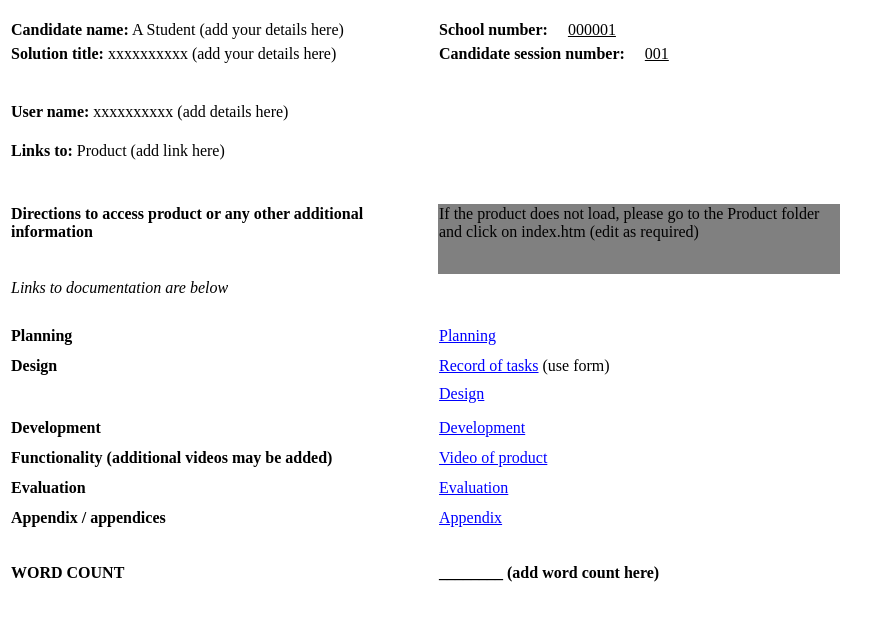
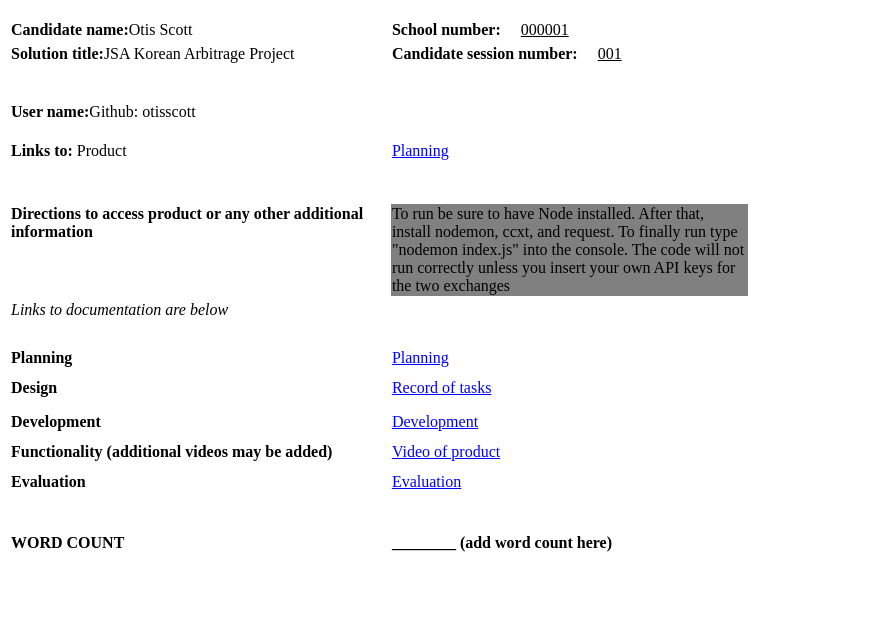
Before and after one commit to otisscott/IA, a plain HTML site: page cover_page.htm in a window 1280 px wide. Shown: the part 37-658 px from the top of the page, without its empty margins (0-893 px from the left). Drawn offline with Linux system fonts and the light colour scheme.

Commit message:
Fixed the cover page

```diff
--- a/cover_page.htm
+++ b/cover_page.htm
@@ -12,13 +12,13 @@
 
 <table>
 <tr>
-<td width=320 colspan=2><p><b>Candidate name:</b> A Student (add your details here)</p></td>
+<td width=320 colspan=2><p><b>Candidate name:</b>Otis Scott</p></td>
 <td width=400><p><b>School number:&nbsp &nbsp &nbsp</b><u>000001</u></p></td>
 <td width=200></td>
 <tr>
 
 <tr>
-<td width=320 colspan=2><p><b>Solution title:</b> xxxxxxxxxx (add your details here)</p></td>
+<td width=320 colspan=2><p><b>Solution title:</b>JSA Korean Arbitrage Project</p></td>
 <td width=400><p><b>Candidate session number:&nbsp &nbsp &nbsp</b><u>001</u></p></td>
 <td width=200></td>
 <tr>
@@ -30,7 +30,7 @@
 <tr>
 
 <tr>
-<td width=320 colspan=2><p><b>User name:</b> xxxxxxxxxx (add details here)</p></td>
+<td width=320 colspan=2><p><b>User name:</b>Github: otisscott</p></td>
 <td width=400></td>
 <td width=200></td>
 <tr>
@@ -38,7 +38,8 @@
 
 
 <tr>
-<td width=320 height=50 colspan=2><p><b>Links to:</b> Product (add link here)</p></td>
+<td width=320 height=50 colspan=2><p><b>Links to:</b> Product</p></td>
+<td width=400><a href="Product/index.js">Planning</a></td>
 <td width=400></td>
 <td width=200></td>
 <tr>
@@ -52,7 +53,7 @@
 
 <tr>
 <td width=320 height=50 colspan=2 valign='top'><p><b>Directions to access product or any other additional information</b></p></td>
-<td width=400 height=70 bgcolor="gray" valign='top'><p> </p>If the product does not load, please go to the Product folder and click on index.htm (edit as required)</td>
+<td width=400 height=70 bgcolor="gray" valign='top'><p> </p>To run be sure to have Node installed. After that, install nodemon, ccxt, and request. To finally run type "nodemon index.js" into the console. The code will not run correctly unless you insert your own API keys for the two exchanges</td>
 <td width=200></td>
 <tr>
 
@@ -84,16 +85,9 @@
 
 <tr>
 <td width=320 colspan=2><p><b>Design</b></p></td>
-<td width=400><a href="Documentation/Crit_B_Record_of_tasks.pdf">Record of tasks</a> (use form)</td><tr>
+<td width=400><a href="Documentation/Crit_B_Record_of_tasks.pdf">Record of tasks</a></td><tr>
 <td width=200></td>
 <tr>
-
-<tr>
-<td width=320 colspan=2><p><b></b></p></td>
-<td width=400><a href="Documentation/Crit_B_Design.pdf">Design</a></td><tr>
-<td width=200></td>
-<tr>
-
 
 <tr>
 <td width=100></td>
@@ -143,12 +137,6 @@
 <tr>
 
 <tr>
-<td width=320 colspan=2><p><b>Appendix / appendices</b></p></td>
-<td width=400><a href="Documentation/Appendix.pdf">Appendix</a></td>
-<td width=200></td>
-<tr>
-
-<tr>
 <td width=100></td>
 <td width=220></td>
 <td width=400></td>
```
